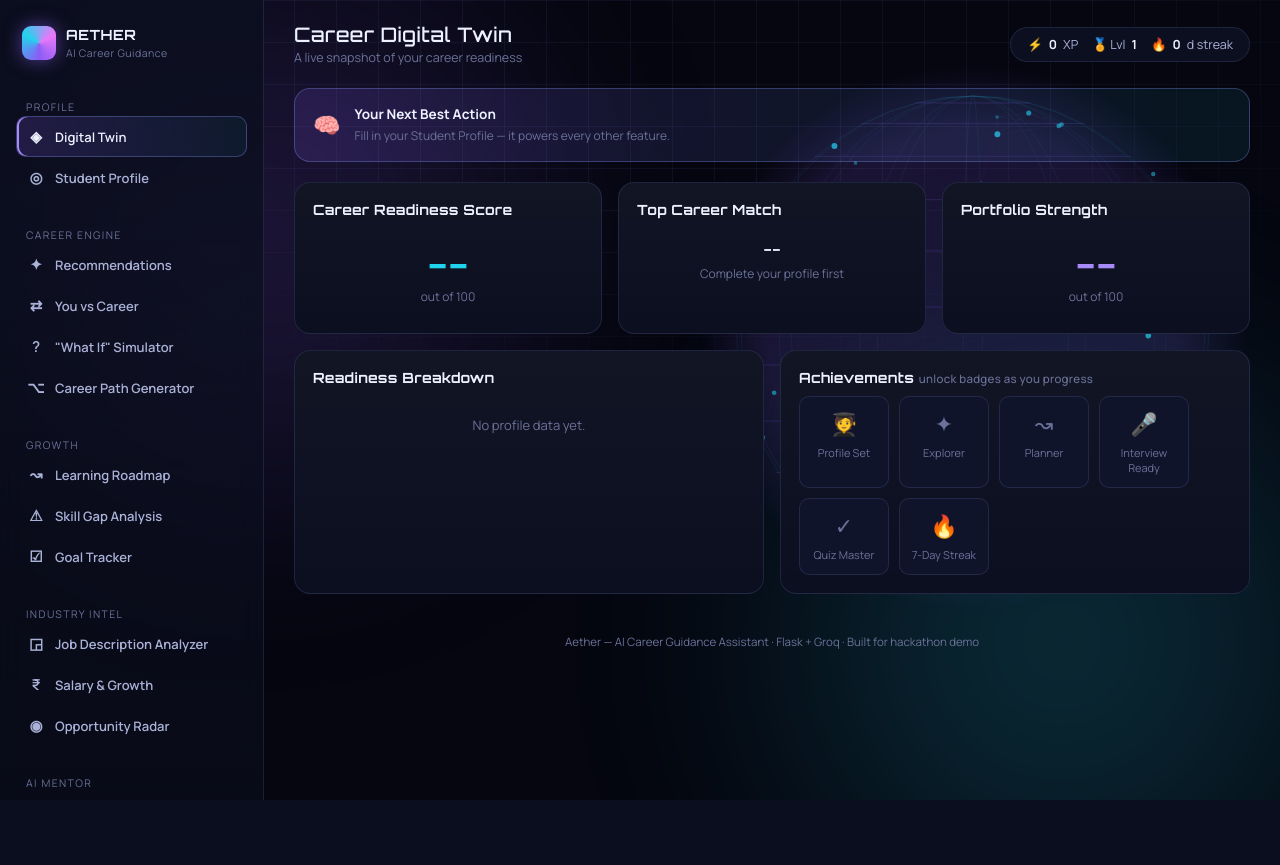
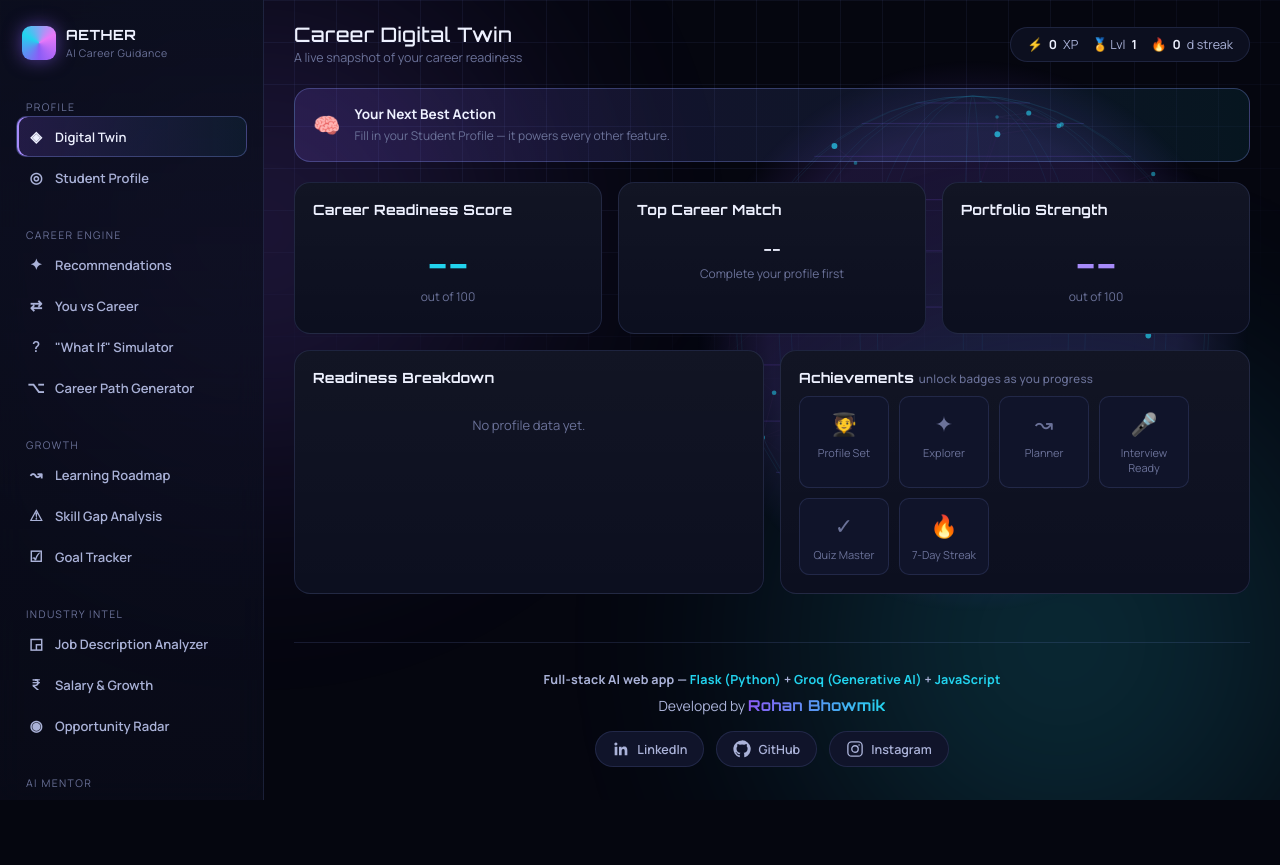
Before and after one commit to rohanbhowm25308/Career-Guidance-Assistant, a Flask app: page / in a window 1280 px wide. Before the commit the page ends 800 px from the top, so only its background shows below. Run offline with Flask 3, Linux system fonts and the light colour scheme; some libraries are stand-ins or nearby versions.

Commit message:
Initial commit: Aether AI Career Guidance Assistant

```diff
--- a/static/css/style.css
+++ b/static/css/style.css
@@ -615,3 +615,81 @@ footer.credits{
   .bg-orbs::before, .bg-orbs::after{ animation: none; }
   .meter-fill{ transition: none; }
 }
+
+/* ---------- footer credits ---------- */
+
+.site-footer{
+  text-align: center;
+  margin-top: 48px;
+  padding: 28px 20px 20px;
+  border-top: 1px solid var(--line);
+}
+
+.footer-tech{
+  font-size: 12.5px;
+  color: var(--text-dim);
+  margin-bottom: 8px;
+}
+.tech-highlight{
+  color: var(--cyan);
+  font-weight: 700;
+}
+
+.footer-credit{
+  font-family: var(--font-body);
+  font-size: 14px;
+  color: var(--text-mid);
+  margin-bottom: 16px;
+}
+.dev-name{
+  font-family: var(--font-display);
+  font-size: 15px;
+  letter-spacing: .3px;
+  background: linear-gradient(90deg, var(--violet), var(--cyan));
+  -webkit-background-clip: text;
+  background-clip: text;
+  color: transparent;
+}
+
+.footer-socials{
+  display: flex;
+  justify-content: center;
+  gap: 12px;
+  flex-wrap: wrap;
+  margin-bottom: 18px;
+}
+.social-link{
+  display: inline-flex;
+  align-items: center;
+  gap: 7px;
+  padding: 8px 16px;
+  border-radius: 999px;
+  border: 1px solid var(--line);
+  background: var(--bg-panel-2);
+  color: var(--text-mid);
+  font-size: 12.5px;
+  font-weight: 600;
+  text-decoration: none;
+  transition: all .15s ease;
+}
+.social-link:hover{
+  color: var(--text-hi);
+  border-color: var(--violet-2);
+  background: rgba(139,92,246,0.12);
+  box-shadow: 0 0 14px rgba(139,92,246,0.25);
+  transform: translateY(-1px);
+}
+.social-link svg{ flex-shrink: 0; }
+
+.footer-bottom{
+  font-size: 11.5px;
+  color: var(--text-dim);
+}
+
+.footer-tech{
+  font-size: 12.5px;
+  font-weight: 700;
+  color: var(--text-mid);
+  margin-bottom: 8px;
+  letter-spacing: .2px;
+}
--- a/templates/index.html
+++ b/templates/index.html
@@ -525,7 +525,41 @@
       </div>
     </section>
 
-    <footer class="credits">Aether — AI Career Guidance Assistant · Flask + Groq · Built for hackathon demo</footer>
+    <footer class="site-footer">
+  <div class="footer-tech">
+  Full-stack AI web app — <span class="tech-highlight">Flask (Python)</span> + <span class="tech-highlight">Groq (Generative AI)</span> + <span class="tech-highlight">JavaScript</span>
+</div>
+
+  <div class="footer-credit">
+    Developed by <strong class="dev-name">Rohan Bhowmik</strong>
+  </div>
+
+  <div class="footer-socials">
+    <a href="https://www.linkedin.com/in/YOUR-LINKEDIN-USERNAME" target="_blank" rel="noopener noreferrer" class="social-link" aria-label="LinkedIn">
+      <svg viewBox="0 0 24 24" width="18" height="18" fill="currentColor">
+        <path d="M20.45 20.45h-3.56v-5.57c0-1.33-.02-3.04-1.85-3.04-1.86 0-2.15 1.45-2.15 2.94v5.67H9.34V9h3.41v1.56h.05c.48-.9 1.64-1.85 3.37-1.85 3.6 0 4.27 2.37 4.27 5.46v6.28zM5.34 7.43a2.07 2.07 0 1 1 0-4.13 2.07 2.07 0 0 1 0 4.13zM7.12 20.45H3.56V9h3.56v11.45z"/>
+      </svg>
+      <span>LinkedIn</span>
+    </a>
+
+    <a href="https://github.com/rohanbhowm25308" target="_blank" rel="noopener noreferrer" class="social-link" aria-label="GitHub">
+      <svg viewBox="0 0 24 24" width="18" height="18" fill="currentColor">
+        <path d="M12 .5a11.5 11.5 0 0 0-3.64 22.41c.58.1.79-.25.79-.56v-2.17c-3.2.7-3.88-1.36-3.88-1.36-.53-1.33-1.29-1.69-1.29-1.69-1.05-.72.08-.7.08-.7 1.17.08 1.78 1.2 1.78 1.2 1.03 1.77 2.72 1.26 3.38.96.1-.75.4-1.26.73-1.55-2.55-.29-5.23-1.28-5.23-5.68 0-1.25.45-2.28 1.18-3.08-.12-.29-.51-1.46.11-3.05 0 0 .97-.31 3.18 1.18a11 11 0 0 1 5.79 0c2.2-1.49 3.17-1.18 3.17-1.18.63 1.59.24 2.76.12 3.05.74.8 1.18 1.83 1.18 3.08 0 4.41-2.69 5.38-5.25 5.67.41.36.78 1.06.78 2.14v3.17c0 .31.21.67.8.56A11.5 11.5 0 0 0 12 .5z"/>
+      </svg>
+      <span>GitHub</span>
+    </a>
+
+    <a href="https://www.instagram.com/YOUR-INSTAGRAM-USERNAME" target="_blank" rel="noopener noreferrer" class="social-link" aria-label="Instagram">
+      <svg viewBox="0 0 24 24" width="18" height="18" fill="none" stroke="currentColor" stroke-width="1.8">
+        <rect x="2.5" y="2.5" width="19" height="19" rx="5"/>
+        <circle cx="12" cy="12" r="4.3"/>
+        <circle cx="17.4" cy="6.6" r="1.1" fill="currentColor" stroke="none"/>
+      </svg>
+      <span>Instagram</span>
+    </a>
+  </div>
+
+</footer>
   </main>
 </div>
 
```
